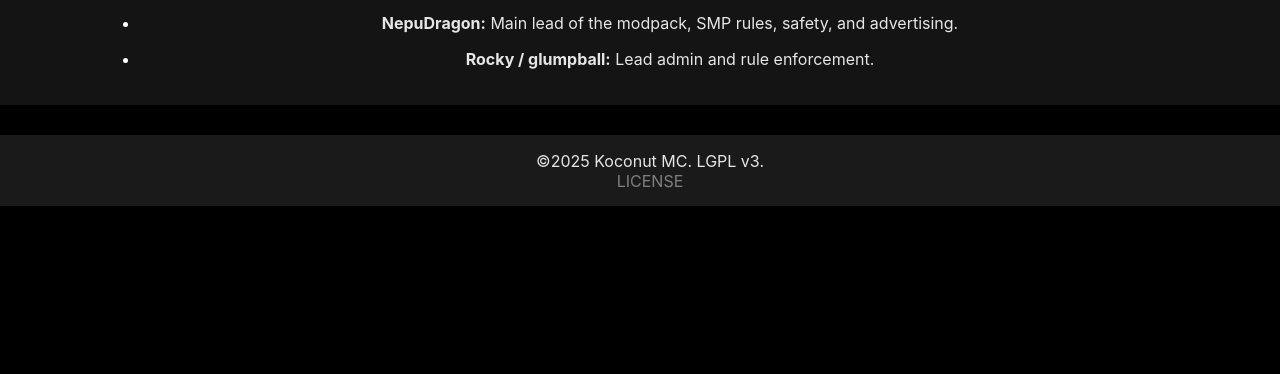
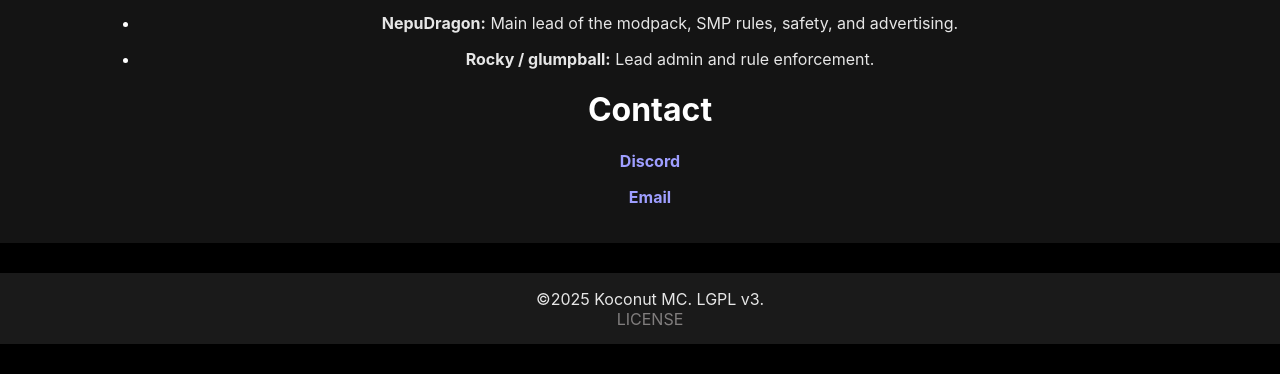
Before and after one commit to Koconut-MC/website, an Astro site: page /about in a window 1280 px wide. Shown: the part 833-1207 px from the top of the page. Before the commit the page ends 1069 px from the top, so only its background shows below. Built offline with nearby package versions, Linux system fonts and the light colour scheme; Astro itself is replaced by a stand-in of ours.

Commit message:
Include contact in `about.md`

```diff
--- a/src/md/about.md
+++ b/src/md/about.md
@@ -11,3 +11,9 @@ Our modpack was created and derived from a previous modpack that belonged to ano
 - **NepuDragon:** Main lead of the modpack, SMP rules, safety, and advertising.
 
 - **Rocky / glumpball:** Lead admin and rule enforcement.
+
+# Contact
+
+[**Discord**](https://discord.gg/ZSY2HR9Wv5)
+
+[**Email**](mailto:koco@koconutmc.com)
```
